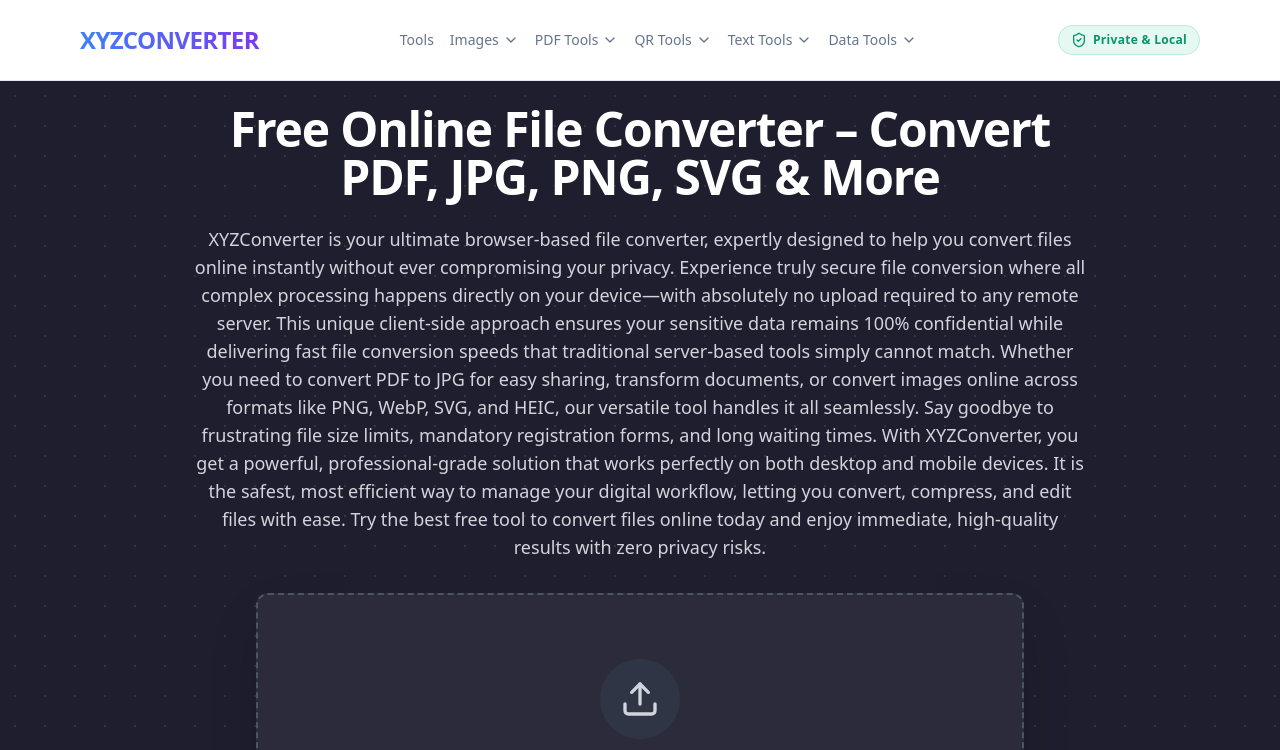
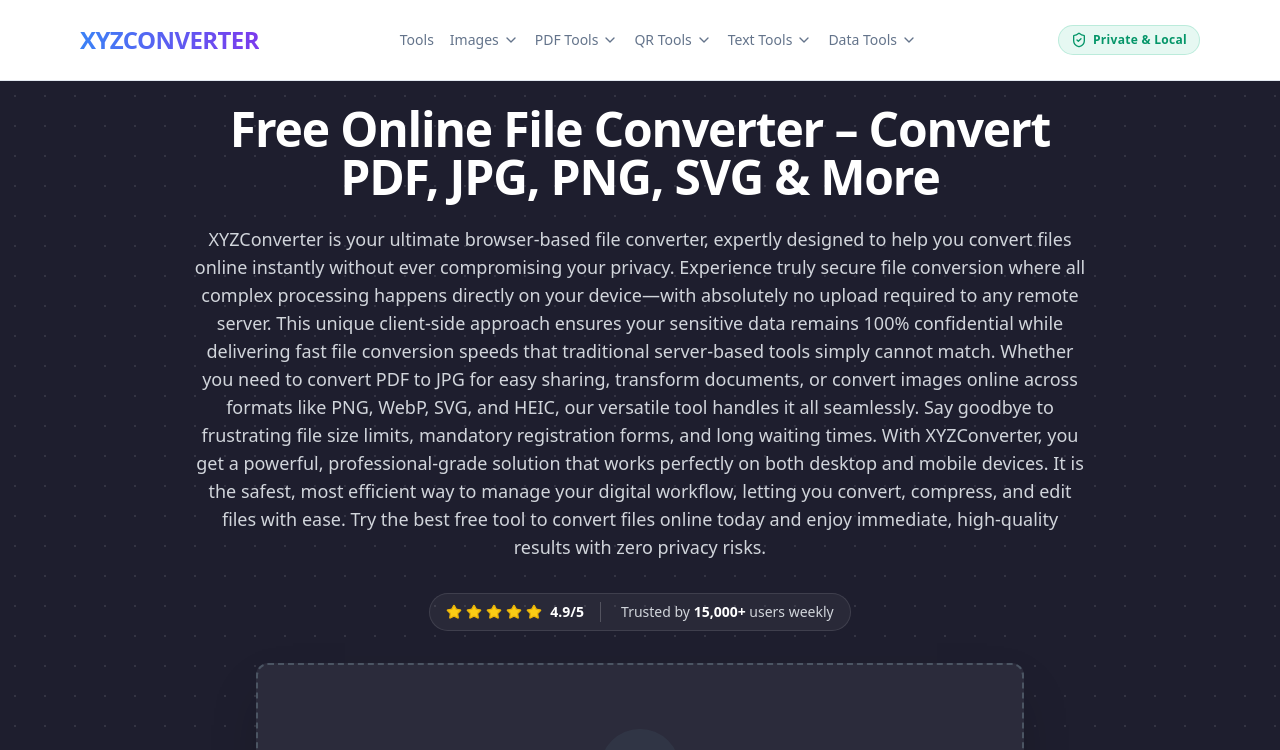
Before and after one commit to Tachfine37/xyzconverter, a React (Vite) app: page / in a window 1280 px wide. Shown: the top 750 px of the page. Built offline with nearby package versions, Linux system fonts and the light colour scheme.

Commit message:
feat(home): add social proof trust badge to Hero section

```diff
--- a/src/components/home/Hero.tsx
+++ b/src/components/home/Hero.tsx
@@ -1,6 +1,6 @@
 import { useCallback, useState } from 'react'
 import { useDropzone } from 'react-dropzone'
-import { Upload, ShieldCheck, Zap, Code2 } from 'lucide-react'
+import { Upload, ShieldCheck, Zap, Code2, Star } from 'lucide-react'
 import { cn } from '@/lib/utils'
 import { Button } from '@/components/ui/button'
 import { isFileSupported } from '@/utils/file-actions'
@@ -49,10 +49,24 @@
                         XYZConverter is your ultimate browser-based file converter. Convert files online instantly and securely directly on your device with no upload required.
                     </p>
 
-                    {/* Desktop Intro (Full) */}
                     <p className="hidden md:block text-base md:text-lg text-gray-300 font-light max-w-4xl mx-auto leading-relaxed">
                         XYZConverter is your ultimate browser-based file converter, expertly designed to help you convert files online instantly without ever compromising your privacy. Experience truly secure file conversion where all complex processing happens directly on your device—with absolutely no upload required to any remote server. This unique client-side approach ensures your sensitive data remains 100% confidential while delivering fast file conversion speeds that traditional server-based tools simply cannot match. Whether you need to convert PDF to JPG for easy sharing, transform documents, or convert images online across formats like PNG, WebP, SVG, and HEIC, our versatile tool handles it all seamlessly. Say goodbye to frustrating file size limits, mandatory registration forms, and long waiting times. With XYZConverter, you get a powerful, professional-grade solution that works perfectly on both desktop and mobile devices. It is the safest, most efficient way to manage your digital workflow, letting you convert, compress, and edit files with ease. Try the best free tool to convert files online today and enjoy immediate, high-quality results with zero privacy risks.
                     </p>
+
+                    {/* Social Proof */}
+                    <div className="flex flex-col sm:flex-row items-center justify-center gap-4 pt-2">
+                        <div className="flex items-center gap-1 bg-white/5 px-4 py-2 rounded-full border border-white/10">
+                            <div className="flex items-center gap-1 border-r border-white/20 pr-4">
+                                {[1, 2, 3, 4, 5].map((i) => (
+                                    <Star key={i} className="w-4 h-4 fill-yellow-400 text-yellow-500" />
+                                ))}
+                                <span className="font-bold text-white ml-1 text-sm">4.9/5</span>
+                            </div>
+                            <div className="pl-4 text-sm text-gray-300">
+                                Trusted by <span className="text-white font-semibold">15,000+</span> users weekly
+                            </div>
+                        </div>
+                    </div>
                 </div>
 
                 {/* Main Conversion Block */}
```
